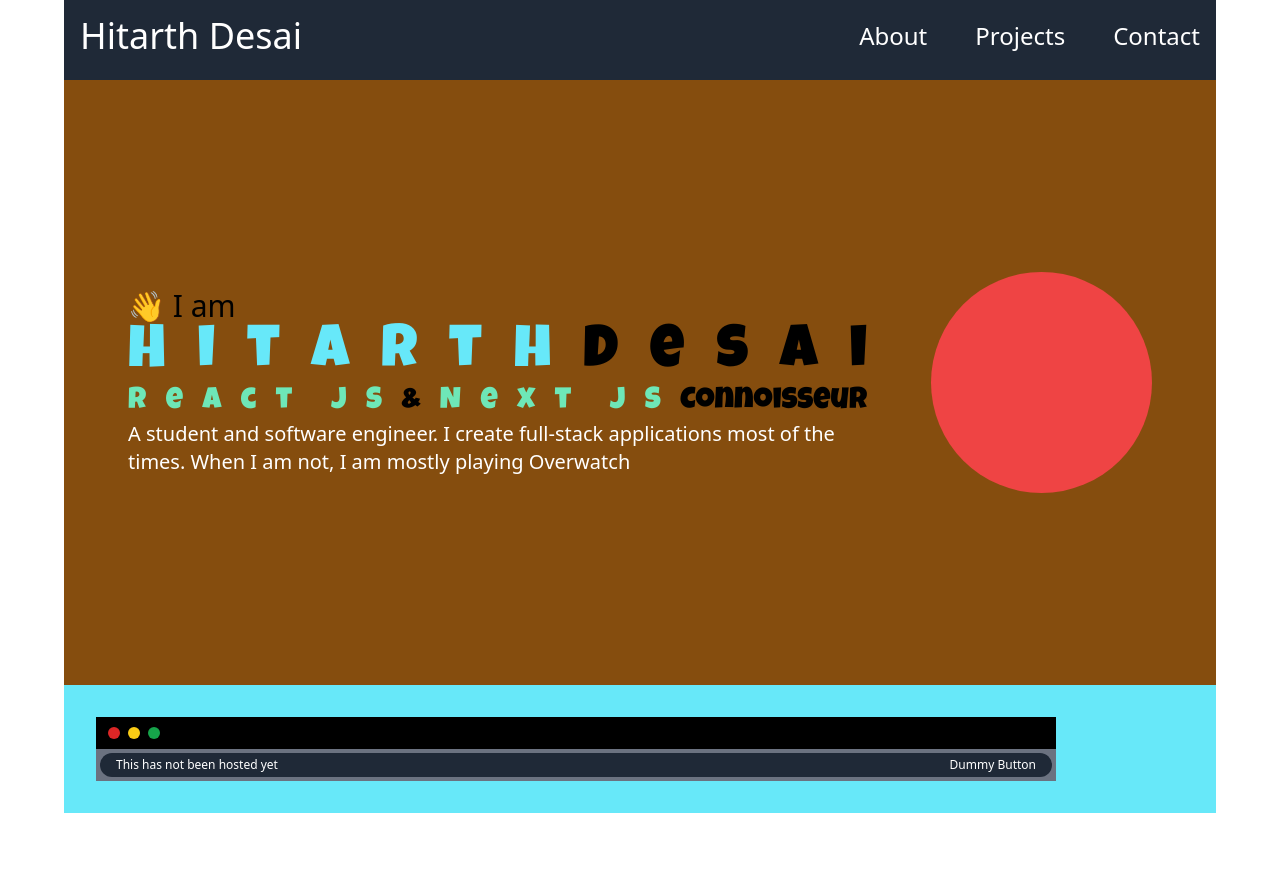
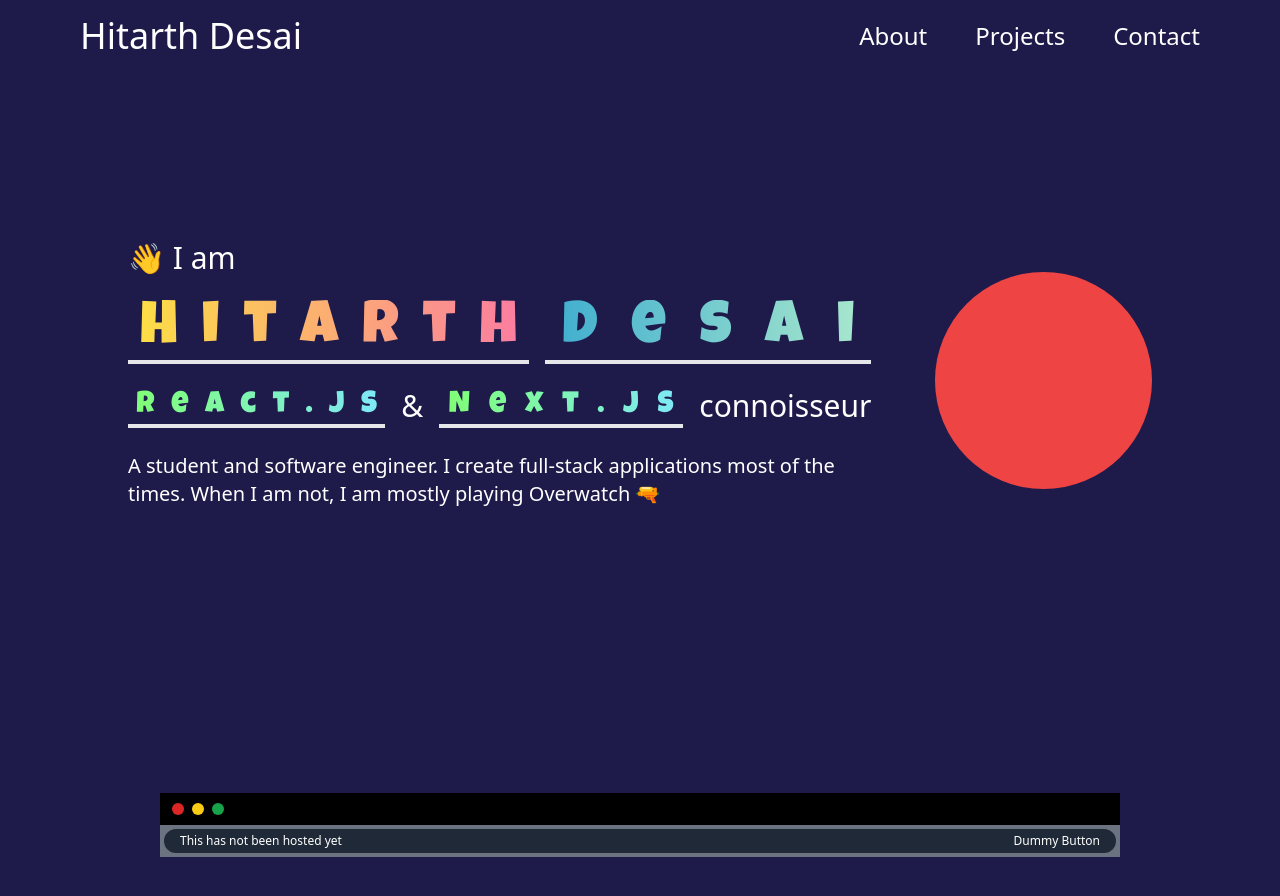
Before and after one commit to hitarthdesai/hitarthdesai, a React (Create React App) app: page / in a window 1280 px wide. Shown: the top 896 px of the page. Before the commit the page ends 813 px from the top, so only its background shows below. Built offline with nearby package versions, Linux system fonts and the light colour scheme; no server answers.

Commit message:
finish hero section

```diff
--- a/src/App.tsx
+++ b/src/App.tsx
@@ -4,8 +4,8 @@ import { Repositories } from "./components/Repositories";
 
 const App = () => {
   return (
-    <div className="w-screen flex items-center justify-center">
-      <div className="bg-cyan-300 max-w-6xl h-full flex flex-col">
+    <div className="bg-indigo-950 w-screen flex items-center justify-center">
+      <div className="max-w-6xl h-full flex flex-col">
         <Nav />
         <Hero />
         <Repositories />
--- a/src/components/Hero.tsx
+++ b/src/components/Hero.tsx
@@ -2,22 +2,22 @@ import { SpecialWord } from "./SpecialWord";
 
 export const Hero = () => {
   return (
-    <section className="w-full px-8 py-40 bg-yellow-800 flex flex-row justify-between">
-      <div className="grow flex flex-col items-center justify-center px-8">
+    <section className="text-white w-full px-8 py-40 flex flex-row justify-between">
+      <div className="grow flex flex-col items-center px-8 gap-y-6">
         <div className="text-3xl w-full">👋 I am</div>
-        <div className="font-hero text-6xl w-full flex flex-row justify-between">
-          <SpecialWord className="text-cyan-300" text="Hitarth" />
-          <SpecialWord text="Desai" />
+        <div className="text-6xl w-full flex flex-row gap-4">
+          <SpecialWord className="font-hero bg-gradient-1" text="Hitarth" />
+          <SpecialWord className="font-hero bg-gradient-2" text="Desai" />
         </div>
-        <div className="font-hero text-3xl w-full flex flex-row justify-between">
-          <SpecialWord className="text-emerald-300" text="React JS" />
+        <div className="text-3xl w-full flex flex-row gap-4">
+          <SpecialWord className="font-hero bg-gradient-3" text="React.JS" />
           &
-          <SpecialWord className="text-emerald-300" text="Next JS" />
-          Connoisseur
+          <SpecialWord className="font-hero bg-gradient-3" text="Next.JS" />
+          connoisseur
         </div>
-        <div className="text-white text-xl">
+        <div className="text-xl">
           A student and software engineer. I create full-stack applications most
-          of the times. When I am not, I am mostly playing Overwatch
+          of the times. When I am not, I am mostly playing Overwatch 🔫
         </div>
       </div>
       <div className="w-1/3 aspect-square m-8 rounded-full bg-red-500" />
--- a/src/components/Nav.tsx
+++ b/src/components/Nav.tsx
@@ -1,6 +1,6 @@
 export const Nav = () => {
   return (
-    <header className="bg-gray-800 h-20 pb-8 text-white">
+    <header className="h-20 pb-8 text-white">
       <nav className="p-4 flex flex-row items-center justify-between">
         <div className="">
           <p className="text-4xl">Hitarth Desai</p>
--- a/src/components/Repositories.tsx
+++ b/src/components/Repositories.tsx
@@ -26,7 +26,8 @@ export const Repositories = () => {
   };
 
   return (
-    <div className="w-[60rem] flex flex-col m-8">
+    <div className="w-full h-full grid place-items-center py-20">
+      <div className="w-[60rem] aspect-video flex flex-col m-8 rounded-xl">
         <div className="h-8 flex flex-row bg-black">
           <div className="w-fit h-full flex flex-row items-center mx-2">
             <div className="w-3 h-3 mx-1 rounded-full bg-red-600" />
@@ -49,7 +50,8 @@ export const Repositories = () => {
         <div className="bg-gray-500 min-w-screen h-8 px-1 py-[4px]">
           <div className="w-full h-full rounded-full flex items-center justify-between bg-gray-800 ">
             <p className="ml-4 text-xs text-white">
-            {repos[activeRepoIndex]?.homepage || "This has not been hosted yet"}
+              {repos[activeRepoIndex]?.homepage ||
+                "This has not been hosted yet"}
             </p>
             <button tabIndex={-1} className="mr-4 text-xs text-white">
               Dummy Button
@@ -58,5 +60,6 @@ export const Repositories = () => {
         </div>
         {activeRepoIndex >= 0 && <Showcase repo={repos[activeRepoIndex]} />}
       </div>
+    </div>
   );
 };
--- a/src/components/SpecialWord.tsx
+++ b/src/components/SpecialWord.tsx
@@ -2,14 +2,14 @@ export type SpecialWordProps = { text: string; className?: string };
 
 export const SpecialWord = ({ text, className }: SpecialWordProps) => {
   return (
-    <>
+    <span className={`flex flex-row grow border-b-4 ${className}`}>
       {text.split("").map((char, index) => {
         return (
-          <p key={`${char}-${index}`} className={className}>
+          <p key={`${char}-${index}`} className="mx-auto">
             {char}
           </p>
         );
       })}
-    </>
+    </span>
   );
 };
--- a/src/index.css
+++ b/src/index.css
@@ -38,4 +38,16 @@
   .anchor-bl {
     @apply absolute bottom-0 left-0;
   }
+
+  .bg-gradient-1 {
+    @apply text-transparent bg-gradient-to-r from-[#FCE043] to-[#FB7BA2] bg-clip-text;
+  }
+
+  .bg-gradient-2 {
+    @apply text-transparent bg-gradient-to-r from-[#3EADCF] to-[#ABE9CD] bg-clip-text;
+  }
+
+  .bg-gradient-3 {
+    @apply text-transparent bg-gradient-to-r from-[#80FF72] to-[#7EE8FA] bg-clip-text;
+  }
 }
--- a/tailwind.config.js
+++ b/tailwind.config.js
@@ -3,6 +3,10 @@ module.exports = {
   content: ["./src/**/*.{js,jsx,ts,tsx}"],
   theme: {
     extend: {
+      colors: {
+        "pastel-pink": "#fce043",
+        "pastel-yellow": "#fb7ba2",
+      },
       fontFamily: {
         hero: ["'Luckiest Guy'", "cursive"],
       },
```
Lines whose indentation alone changed are shown as unchanged.
